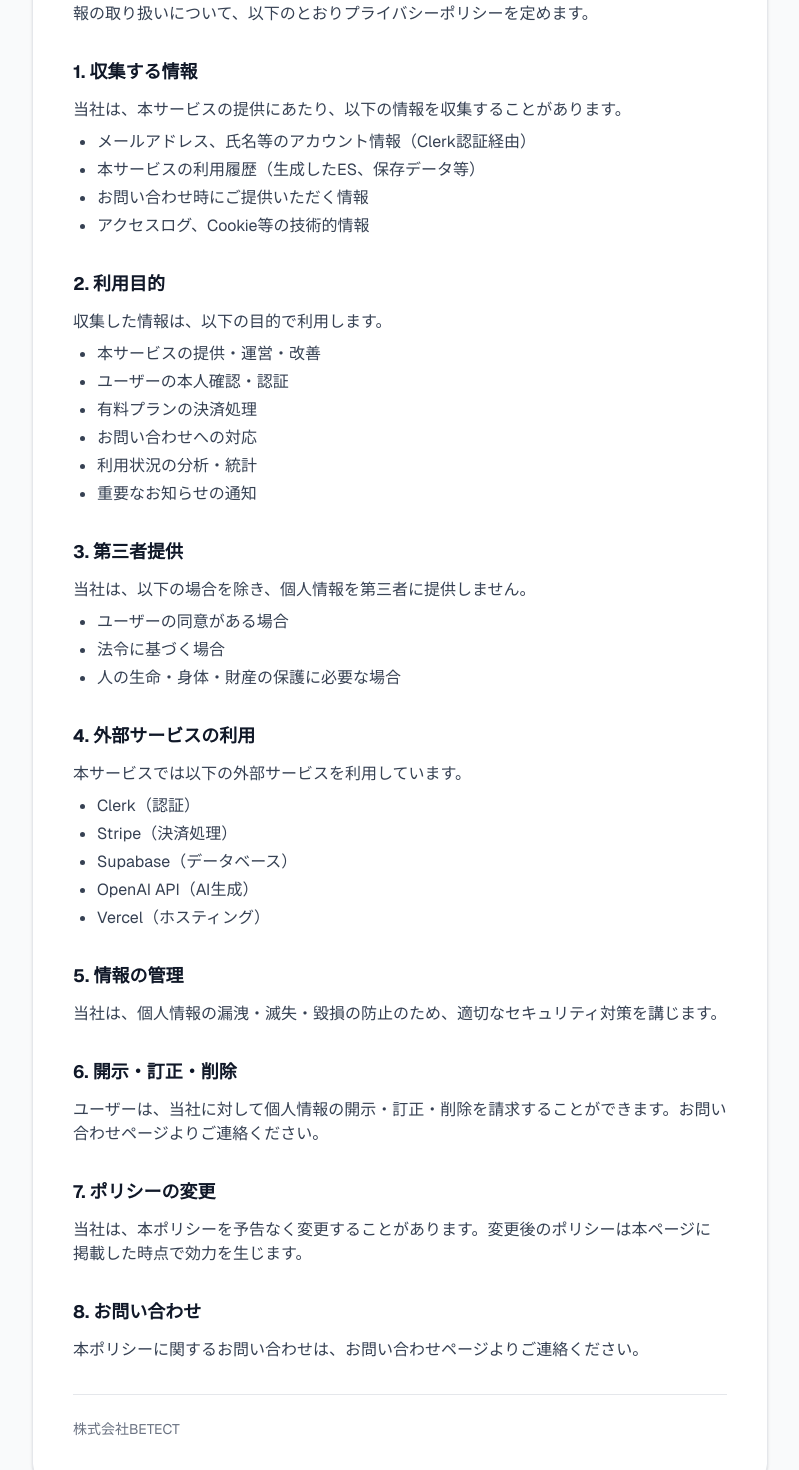
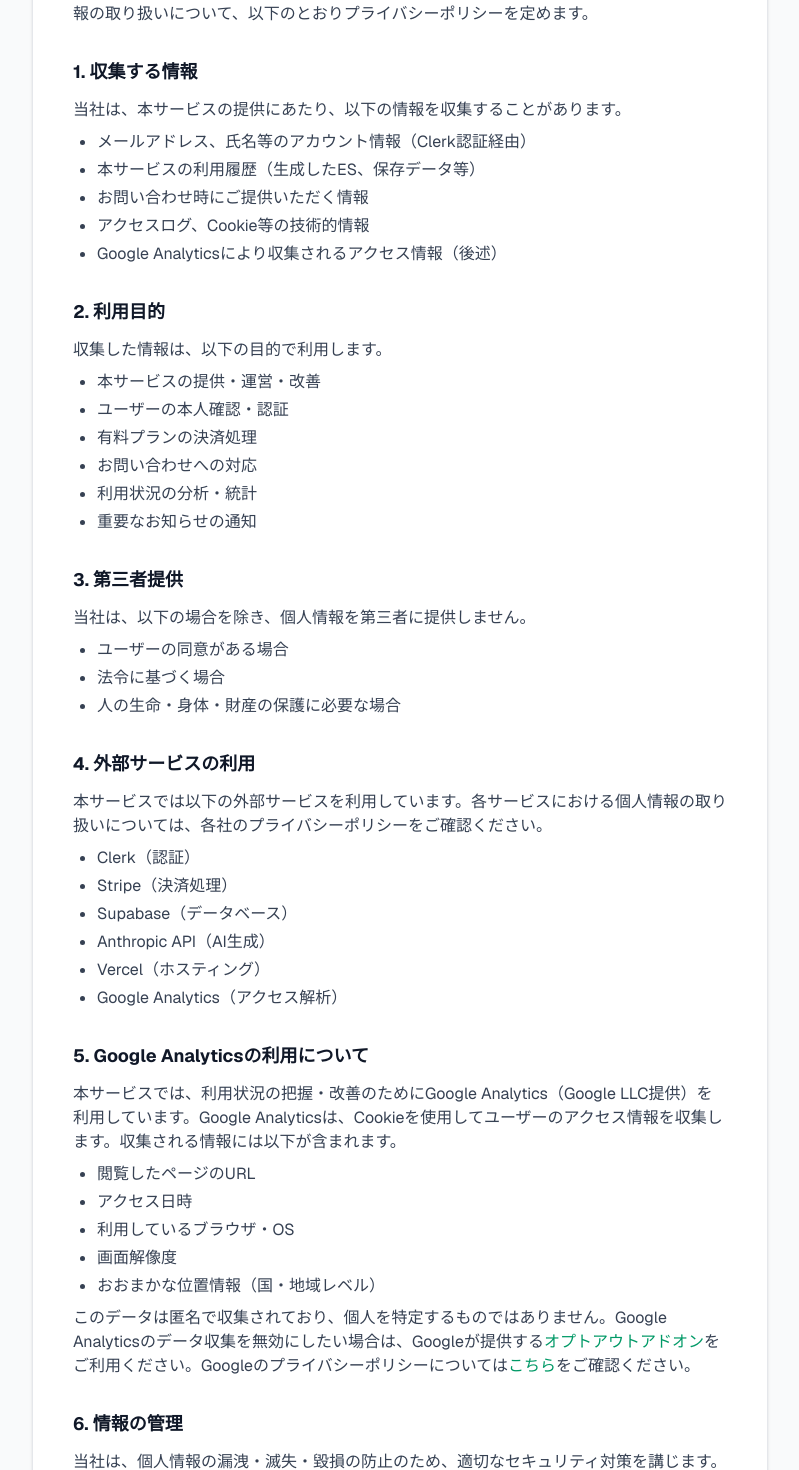
Before and after one commit to betectinc-create/ohte-toppa-es, a Next.js app: page /legal/privacy in a window 1280 px wide. Shown: the part 200-1670 px from the top of the page, without its empty margins (240-1039 px from the left). Built offline with nearby package versions, Linux system fonts and the light colour scheme.

Commit message:
プラポリ更新 GA追記

```diff
--- a/app/legal/privacy/page.tsx
+++ b/app/legal/privacy/page.tsx
@@ -18,11 +18,11 @@ export default function PrivacyPage() {
       </header>
       <main className="max-w-3xl mx-auto px-4 py-8">
         <div className="bg-white rounded-2xl p-6 md:p-10 border border-gray-200 shadow-sm">
-          <p className="text-sm text-gray-500 mb-6">最終更新日: 2026年2月22日</p>
+          <p className="text-sm text-gray-500 mb-6">最終更新日: 2026年3月30日</p>
           <p className="text-gray-700 mb-4">株式会社BETECT（以下「当社」）は、「大手突破ES」（以下「本サービス」）における個人情報の取り扱いについて、以下のとおりプライバシーポリシーを定めます。</p>
           <h2 className="text-lg font-bold text-gray-900 mt-8 mb-3">1. 収集する情報</h2>
           <p className="text-gray-700 mb-2">当社は、本サービスの提供にあたり、以下の情報を収集することがあります。</p>
-          <ul className="list-disc pl-6 space-y-1 text-gray-700 mb-4"><li>メールアドレス、氏名等のアカウント情報（Clerk認証経由）</li><li>本サービスの利用履歴（生成したES、保存データ等）</li><li>お問い合わせ時にご提供いただく情報</li><li>アクセスログ、Cookie等の技術的情報</li></ul>
+          <ul className="list-disc pl-6 space-y-1 text-gray-700 mb-4"><li>メールアドレス、氏名等のアカウント情報（Clerk認証経由）</li><li>本サービスの利用履歴（生成したES、保存データ等）</li><li>お問い合わせ時にご提供いただく情報</li><li>アクセスログ、Cookie等の技術的情報</li><li>Google Analyticsにより収集されるアクセス情報（後述）</li></ul>
           <h2 className="text-lg font-bold text-gray-900 mt-8 mb-3">2. 利用目的</h2>
           <p className="text-gray-700 mb-2">収集した情報は、以下の目的で利用します。</p>
           <ul className="list-disc pl-6 space-y-1 text-gray-700 mb-4"><li>本サービスの提供・運営・改善</li><li>ユーザーの本人確認・認証</li><li>有料プランの決済処理</li><li>お問い合わせへの対応</li><li>利用状況の分析・統計</li><li>重要なお知らせの通知</li></ul>
@@ -30,19 +30,23 @@ export default function PrivacyPage() {
           <p className="text-gray-700 mb-2">当社は、以下の場合を除き、個人情報を第三者に提供しません。</p>
           <ul className="list-disc pl-6 space-y-1 text-gray-700 mb-4"><li>ユーザーの同意がある場合</li><li>法令に基づく場合</li><li>人の生命・身体・財産の保護に必要な場合</li></ul>
           <h2 className="text-lg font-bold text-gray-900 mt-8 mb-3">4. 外部サービスの利用</h2>
-          <p className="text-gray-700 mb-2">本サービスでは以下の外部サービスを利用しています。</p>
-          <ul className="list-disc pl-6 space-y-1 text-gray-700 mb-4"><li>Clerk（認証）</li><li>Stripe（決済処理）</li><li>Supabase（データベース）</li><li>OpenAI API（AI生成）</li><li>Vercel（ホスティング）</li></ul>
-          <h2 className="text-lg font-bold text-gray-900 mt-8 mb-3">5. 情報の管理</h2>
+          <p className="text-gray-700 mb-2">本サービスでは以下の外部サービスを利用しています。各サービスにおける個人情報の取り扱いについては、各社のプライバシーポリシーをご確認ください。</p>
+          <ul className="list-disc pl-6 space-y-1 text-gray-700 mb-4"><li>Clerk（認証）</li><li>Stripe（決済処理）</li><li>Supabase（データベース）</li><li>Anthropic API（AI生成）</li><li>Vercel（ホスティング）</li><li>Google Analytics（アクセス解析）</li></ul>
+          <h2 className="text-lg font-bold text-gray-900 mt-8 mb-3">5. Google Analyticsの利用について</h2>
+          <p className="text-gray-700 mb-2">本サービスでは、利用状況の把握・改善のためにGoogle Analytics（Google LLC提供）を利用しています。Google Analyticsは、Cookieを使用してユーザーのアクセス情報を収集します。収集される情報には以下が含まれます。</p>
+          <ul className="list-disc pl-6 space-y-1 text-gray-700 mb-2"><li>閲覧したページのURL</li><li>アクセス日時</li><li>利用しているブラウザ・OS</li><li>画面解像度</li><li>おおまかな位置情報（国・地域レベル）</li></ul>
+          <p className="text-gray-700 mb-4">このデータは匿名で収集されており、個人を特定するものではありません。Google Analyticsのデータ収集を無効にしたい場合は、Googleが提供する<a href="https://tools.google.com/dlpage/gaoptout" target="_blank" rel="noopener noreferrer" className="text-emerald-600 hover:underline">オプトアウトアドオン</a>をご利用ください。Googleのプライバシーポリシーについては<a href="https://policies.google.com/privacy" target="_blank" rel="noopener noreferrer" className="text-emerald-600 hover:underline">こちら</a>をご確認ください。</p>
+          <h2 className="text-lg font-bold text-gray-900 mt-8 mb-3">6. 情報の管理</h2>
           <p className="text-gray-700 mb-4">当社は、個人情報の漏洩・滅失・毀損の防止のため、適切なセキュリティ対策を講じます。</p>
-          <h2 className="text-lg font-bold text-gray-900 mt-8 mb-3">6. 開示・訂正・削除</h2>
+          <h2 className="text-lg font-bold text-gray-900 mt-8 mb-3">7. 開示・訂正・削除</h2>
           <p className="text-gray-700 mb-4">ユーザーは、当社に対して個人情報の開示・訂正・削除を請求することができます。お問い合わせページよりご連絡ください。</p>
-          <h2 className="text-lg font-bold text-gray-900 mt-8 mb-3">7. ポリシーの変更</h2>
+          <h2 className="text-lg font-bold text-gray-900 mt-8 mb-3">8. ポリシーの変更</h2>
           <p className="text-gray-700 mb-4">当社は、本ポリシーを予告なく変更することがあります。変更後のポリシーは本ページに掲載した時点で効力を生じます。</p>
-          <h2 className="text-lg font-bold text-gray-900 mt-8 mb-3">8. お問い合わせ</h2>
-          <p className="text-gray-700 mb-4">本ポリシーに関するお問い合わせは、お問い合わせページよりご連絡ください。</p>
+          <h2 className="text-lg font-bold text-gray-900 mt-8 mb-3">9. お問い合わせ</h2>
+          <p className="text-gray-700 mb-4">本ポリシーに関するお問い合わせは、メール（betect.inc@gmail.com）またはお問い合わせページよりご連絡ください。</p>
           <div className="mt-8 pt-6 border-t border-gray-200 text-sm text-gray-500"><p>株式会社BETECT</p></div>
         </div>
       </main>
     </div>
   );
-}// fix
+}
```
